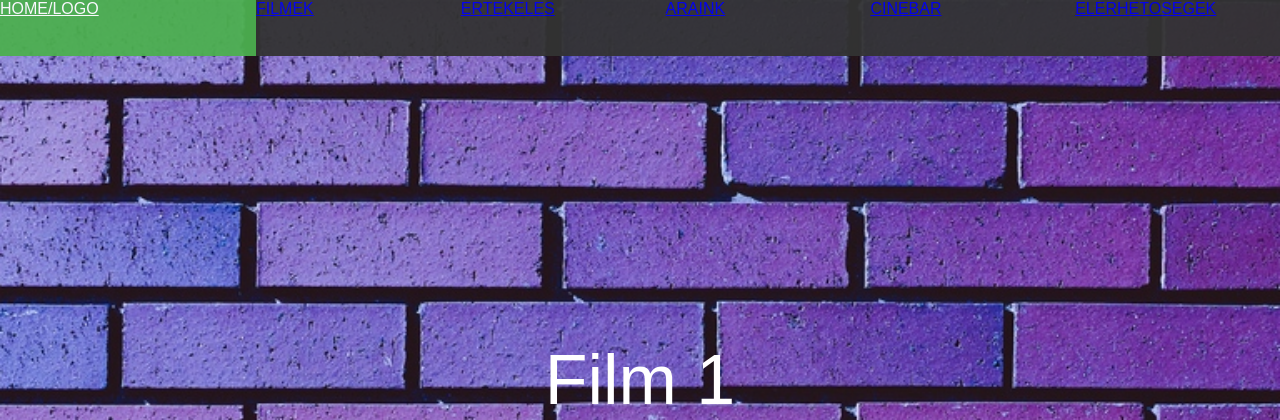
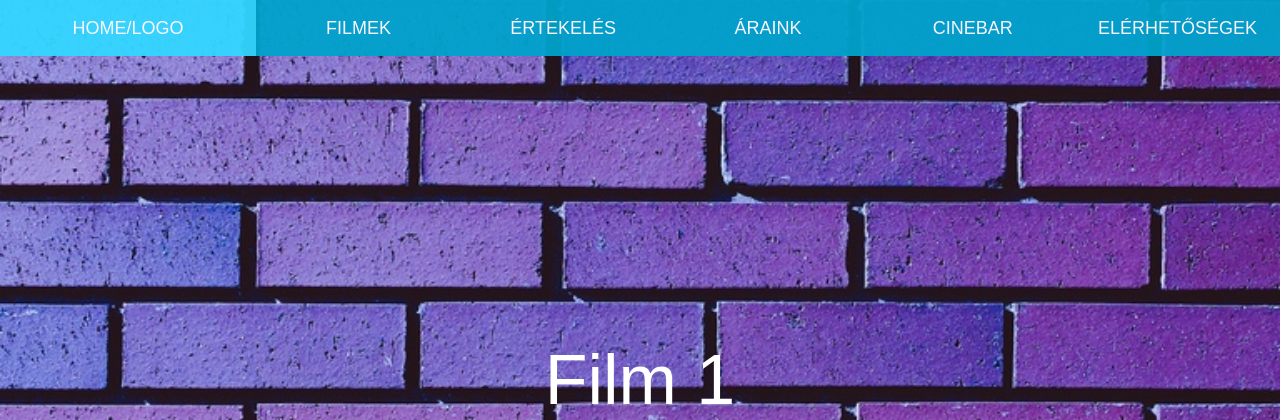
Before and after one commit to markkatona/CineMania, a PHP site: page / in a window 1280 px wide. Shown: the top 420 px of the page. Run offline with PHP 8.4, Linux system fonts and the light colour scheme.

Commit message:
index.php fájban a menü kinézetének módosítása és az aktív menüpont láthatóvá tétele.

```diff
--- a/CineMania/index.php
+++ b/CineMania/index.php
@@ -4,9 +4,15 @@
 <meta charset="UTF-8" name="viewport" content="width=device-width, initial-scale=1">
 <script>
 
-	function loadContent(src){
+	function loadContent(button_id,src){
 		var folder = "content/";
 		document.getElementById("myiframe").src=folder.concat(src);
+		for(var i=0; i<=5; i++){
+			if(document.getElementById("button".concat(i)).className=="active") {
+				document.getElementById("button".concat(i)).className="nan";
+			}
+		}
+		document.getElementById(button_id).className="active";
 	}
 
 </script>
@@ -20,7 +26,7 @@ html, body {
 
 .topnav {
 	overflow: hidden;
-	background-color: #333;
+	background-color: #00a3cc;
 }
 
 #menu{
@@ -42,15 +48,27 @@ html, body {
 #button4{grid-area: B4;}
 #button5{grid-area: B5;}
 
+div.topnav > a {
+	display: flex;
+    align-items: center;
+    justify-content: center;
+    width: 100%;
+    height: 100%;
+    color: white;
+    text-decoration: none;
+    font-size: large;
+}
+
 .topnav a:hover {
-  background-color: #ddd;
-  color: black;
+	background-color: #33d6ff;
+	color: white;
 }
 
 .topnav a.active {
-  background-color: #4CAF50;
-  color: white;
+	background-color: #33d6ff;
+	color: white;
 }
+
 iframe {
 	overflow: hidden;
 	width: 100%;
@@ -63,12 +81,12 @@ iframe {
 <body>
 
 	<div id="menu" class="topnav">
-	  <a id="button0" class="active" href="javascript:loadContent('home.php')">HOME/LOGO</a>
-	  <a id="button1" href="javascript:loadContent('filmek.php')">FILMEK</a>
-	  <a id="button2" href="javascript:loadContent('ertekeles.php')">ERTEKELES</a>
-	  <a id="button3" href="javascript:loadContent('araink.php')">ARAINK</a>
-	  <a id="button4" href="javascript:loadContent('cinebar.php')">CINEBAR</a>
-	  <a id="button5" href="javascript:loadContent('elerhetosegek.php')">ELERHETOSEGEK</a>
+	  <a id="button0" class="active" href="javascript:loadContent('button0','home.php')">HOME/LOGO</a>
+	  <a id="button1" href="javascript:loadContent('button1','filmek.php')">FILMEK</a>
+	  <a id="button2" href="javascript:loadContent('button2','ertekeles.php')">ÉRTEKELÉS</a>
+	  <a id="button3" href="javascript:loadContent('button3','araink.php')">ÁRAINK</a>
+	  <a id="button4" href="javascript:loadContent('button4','cinebar.php')">CINEBAR</a>
+	  <a id="button5" href="javascript:loadContent('button5','elerhetosegek.php')">ELÉRHETŐSÉGEK</a>
 	</div>
 
 	<iframe id="myiframe" src="content/home.php" frameborder="0" height="100%" width="100%"></iframe>
```
